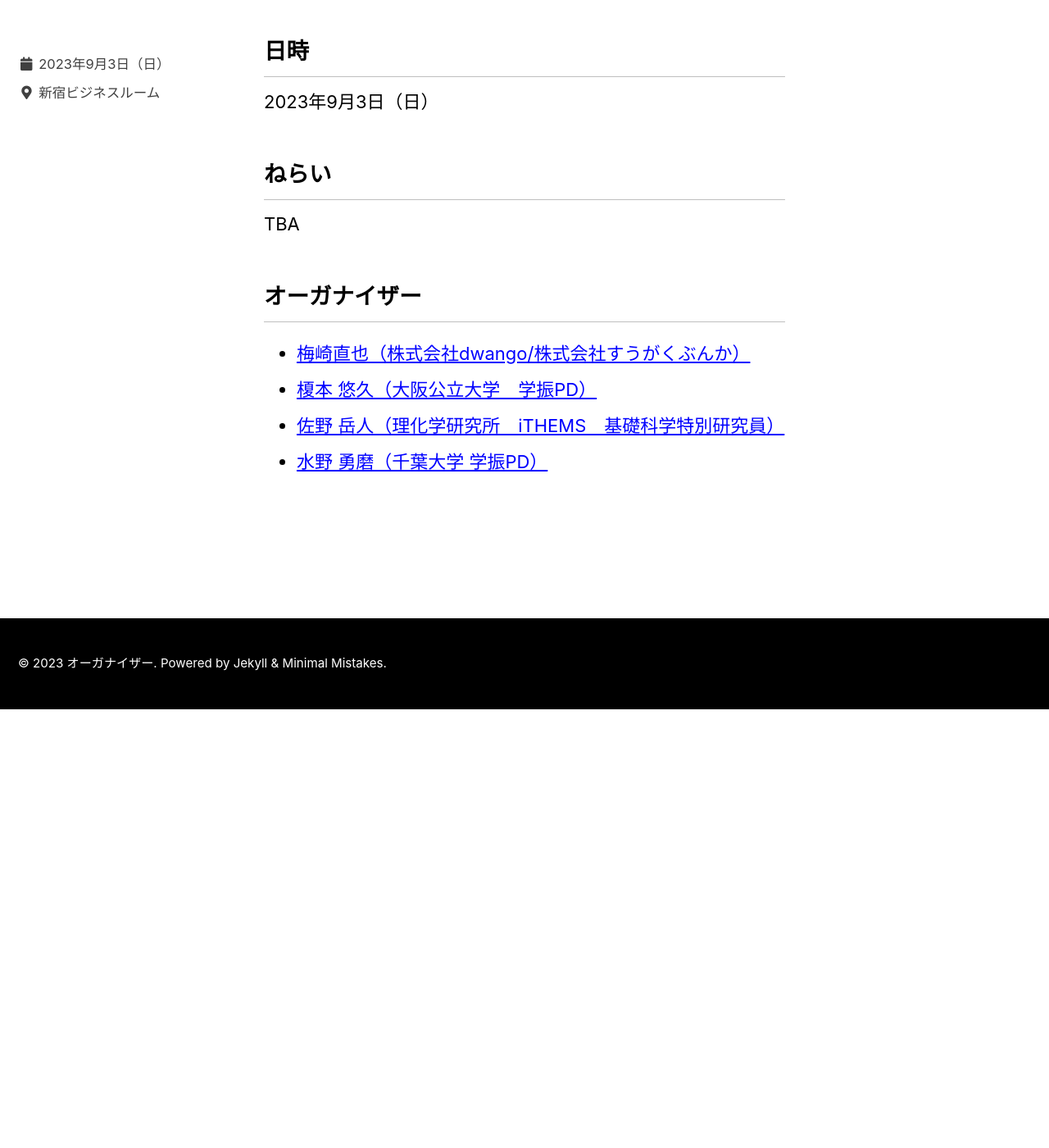
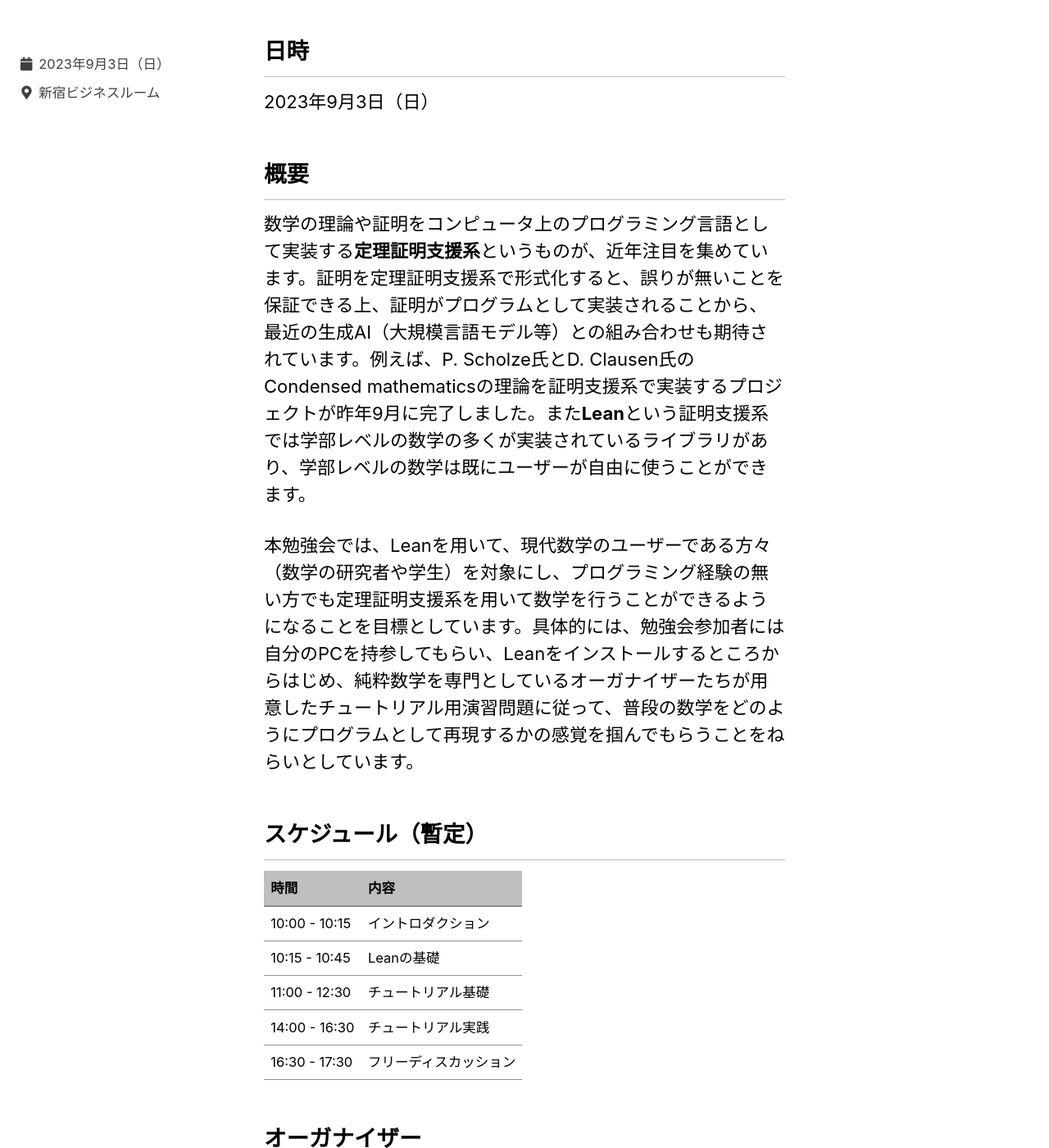
Before and after one commit to haruhisa-enomoto/lean-math-workshop, a Jekyll site: the page built from _pages/home.md, in a window 1280 px wide and 1400 px high, scrolled down 535 px. Shown: the whole window at 82% size. Built offline with Jekyll 4.4.1, drawn with Linux system fonts in a browser that asks for light colours; cached includes are drawn as plain includes; some of the changed text lies outside the part shown.

Commit message:
Add abstract and schedule

```diff
--- a/_pages/home.md
+++ b/_pages/home.md
@@ -7,7 +7,7 @@ title: "数学系のためのLean勉強会"
 
 ## 会場
 
-[新宿ビジネスルーム](http://shinjuku-business-room.com/)
+[新宿ビジネスルーム](http://shinjuku-business-room.com/)・ハイブリッド形式
 - 東京都新宿区西新宿7-4-4 武蔵ビル6F
 - [アクセス](http://shinjuku-business-room.com/access/)
 - [Google Map](https://www.google.com/maps/place/%E6%96%B0%E5%AE%BF%E3%83%93%E3%82%B8%E3%83%8D%E3%82%B9%E3%83%AB%E3%83%BC%E3%83%A0/@35.69707,139.699134,17z/data=!4m6!3m5!1s0x60188dc75efba185:0xa1563f655b1e36ac!8m2!3d35.6960064!4d139.6985332!16s%2Fg%2F11svp0h0vr?hl=ja)
@@ -18,12 +18,24 @@ title: "数学系のためのLean勉強会"
 
 2023年9月3日（日）
 
-## ねらい
+## 概要
 
-TBA
+数学の理論や証明をコンピュータ上のプログラミング言語として実装する**定理証明支援系**というものが、近年注目を集めています。証明を定理証明支援系で形式化すると、誤りが無いことを保証できる上、証明がプログラムとして実装されることから、最近の生成AI（大規模言語モデル等）との組み合わせも期待されています。例えば、P. Scholze氏とD. Clausen氏のCondensed mathematicsの理論を証明支援系で実装するプロジェクトが昨年9月に完了しました。また**Lean**という証明支援系では学部レベルの数学の多くが実装されているライブラリがあり、学部レベルの数学は既にユーザーが自由に使うことができます。
+
+本勉強会では、Leanを用いて、現代数学のユーザーである方々（数学の研究者や学生）を対象にし、プログラミング経験の無い方でも定理証明支援系を用いて数学を行うことができるようになることを目標としています。具体的には、勉強会参加者には自分のPCを持参してもらい、Leanをインストールするところからはじめ、純粋数学を専門としているオーガナイザーたちが用意したチュートリアル用演習問題に従って、普段の数学をどのようにプログラムとして再現するかの感覚を掴んでもらうことをねらいとしています。
+
+## スケジュール（暫定）
+
+|時間|内容|
+|---|---|
+|10:00 - 10:15|イントロダクション|
+|10:15 - 10:45|Leanの基礎|
+|11:00 - 12:30|チュートリアル基礎|
+|14:00 - 16:30|チュートリアル実践|
+|16:30 - 17:30|フリーディスカッション|
 
 ## オーガナイザー
 - [梅崎直也（株式会社dwango/株式会社すうがくぶんか）](https://sugakubunka.com/about/lecturers/un/)
-- [榎本 悠久（大阪公立大学　学振PD）](https://haruhisa-enomoto.github.io/)
-- [佐野 岳人（理化学研究所　iTHEMS　基礎科学特別研究員）](https://ithems.riken.jp/ja/members/taketo-sano)
-- [水野 勇磨（千葉大学 学振PD）](https://yuma-mizuno.github.io/)
+- [榎本 悠久（大阪公立大学）](https://haruhisa-enomoto.github.io/)
+- [佐野 岳人（理化学研究所　iTHEMS）](https://ithems.riken.jp/ja/members/taketo-sano)
+- [水野 勇磨（千葉大学）](https://yuma-mizuno.github.io/)
```
